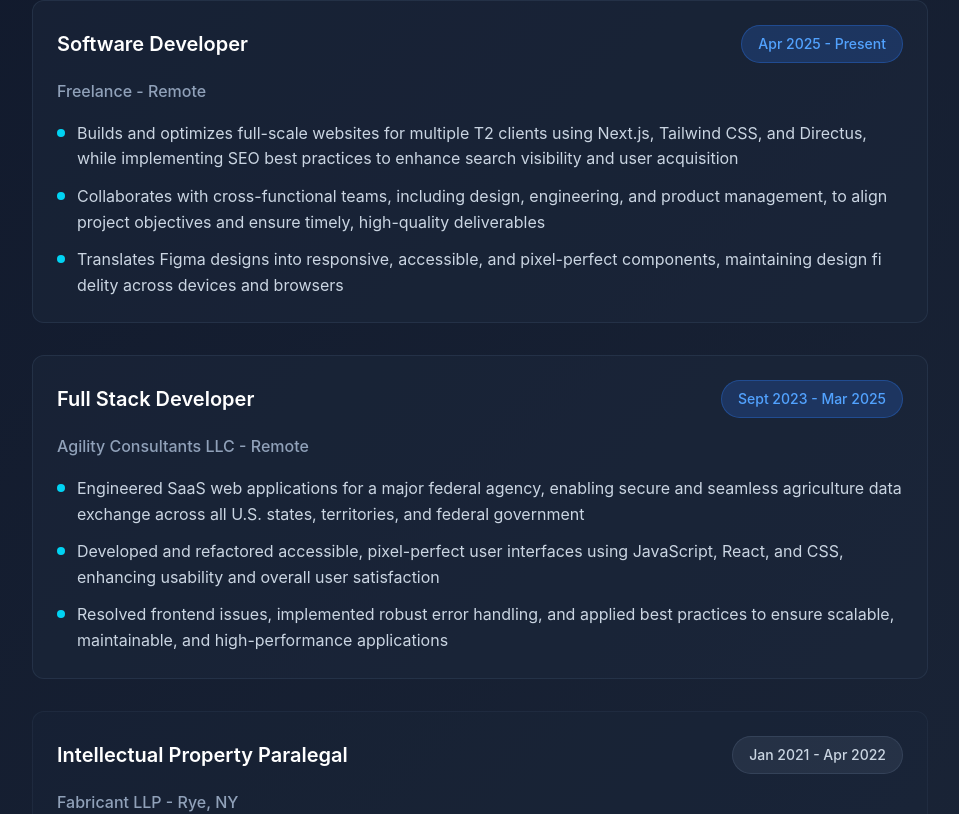
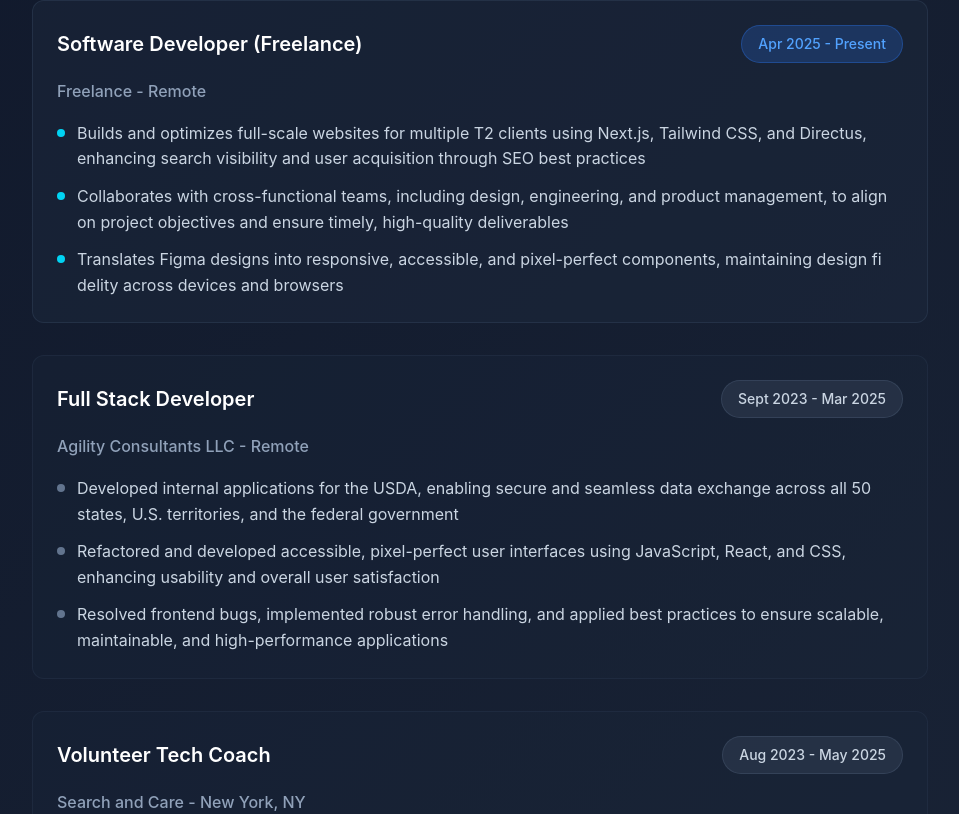
Before and after one commit to Lynsiearagon/lynsie-aragon-portfolio, a Next.js app: page /experience in a window 1280 px wide. Shown: the part 572-1386 px from the top of the page, without its empty margins (160-1119 px from the left). Built offline with nearby package versions, Linux system fonts and the light colour scheme.

Commit message:
Refactor Experience page and add data file

```diff
--- a/src/app/experience/page.tsx
+++ b/src/app/experience/page.tsx
@@ -1,3 +1,5 @@
+import { workHistory } from "@/data/data";
+
 export default function ExperiencePage() {
   return (
     <div className="max-w-4xl mx-auto">
@@ -51,133 +53,30 @@ export default function ExperiencePage() {
         </h2>
 
         <div className="space-y-8">
-          {/* Full Stack Developer */}
-          <div className="bg-slate-800/50 rounded-xl p-6 border border-slate-700/50 hover:border-blue-400/30 transition-all duration-300">
-            <div className="flex flex-col md:flex-row justify-between items-start md:items-center mb-4">
-              <h3 className="text-xl font-semibold text-white mb-2 md:mb-0">
-                Software Developer
-              </h3>
-              <span className="px-4 py-2 bg-blue-500/20 text-blue-400 rounded-full text-sm font-medium border border-blue-500/30">
-                Apr 2025 - Present
-              </span>
-            </div>
-            <p className="text-slate-400 mb-4 font-medium">
-              Freelance - Remote
-            </p>
-            <ul className="space-y-3 text-slate-300">
-              <li className="flex items-start">
-                <div className="w-2 h-2 bg-cyan-400 rounded-full mt-2 mr-3 flex-shrink-0"></div>
-                <span>
-                  Builds and optimizes full-scale websites for multiple T2
-                  clients using Next.js, Tailwind CSS, and Directus, while
-                  implementing SEO best practices to enhance search visibility
-                  and user acquisition
-                </span>
-              </li>
-              <li className="flex items-start">
-                <div className="w-2 h-2 bg-cyan-400 rounded-full mt-2 mr-3 flex-shrink-0"></div>
-                <span>
-                  Collaborates with cross-functional teams, including design,
-                  engineering, and product management, to align project
-                  objectives and ensure timely, high-quality deliverables
-                </span>
-              </li>
-              <li className="flex items-start">
-                <div className="w-2 h-2 bg-cyan-400 rounded-full mt-2 mr-3 flex-shrink-0"></div>
-                <span>
-                  Translates Figma designs into responsive, accessible, and
-                  pixel-perfect components, maintaining design fi delity across
-                  devices and browsers
-                </span>
-              </li>
-            </ul>
-          </div>
-
-          {/* Full Stack Developer */}
-          <div className="bg-slate-800/50 rounded-xl p-6 border border-slate-700/50 hover:border-blue-400/30 transition-all duration-300">
-            <div className="flex flex-col md:flex-row justify-between items-start md:items-center mb-4">
-              <h3 className="text-xl font-semibold text-white mb-2 md:mb-0">
-                Full Stack Developer
-              </h3>
-              <span className="px-4 py-2 bg-blue-500/20 text-blue-400 rounded-full text-sm font-medium border border-blue-500/30">
-                Sept 2023 - Mar 2025
-              </span>
-            </div>
-            <p className="text-slate-400 mb-4 font-medium">
-              Agility Consultants LLC - Remote
-            </p>
-            <ul className="space-y-3 text-slate-300">
-              <li className="flex items-start">
-                <div className="w-2 h-2 bg-cyan-400 rounded-full mt-2 mr-3 flex-shrink-0"></div>
-                <span>
-                  Engineered SaaS web applications for a major federal agency,
-                  enabling secure and seamless agriculture data exchange across
-                  all U.S. states, territories, and federal government
-                </span>
-              </li>
-              <li className="flex items-start">
-                <div className="w-2 h-2 bg-cyan-400 rounded-full mt-2 mr-3 flex-shrink-0"></div>
-                <span>
-                  Developed and refactored accessible, pixel-perfect user
-                  interfaces using JavaScript, React, and CSS, enhancing
-                  usability and overall user satisfaction
-                </span>
-              </li>
-              <li className="flex items-start">
-                <div className="w-2 h-2 bg-cyan-400 rounded-full mt-2 mr-3 flex-shrink-0"></div>
-                <span>
-                  Resolved frontend issues, implemented robust error handling,
-                  and applied best practices to ensure scalable, maintainable,
-                  and high-performance applications
-                </span>
-              </li>
-            </ul>
-          </div>
-
-          {/* Paralegal Positions */}
-          {[
-            {
-              title: "Intellectual Property Paralegal",
-              company: "Fabricant LLP",
-              location: "Rye, NY",
-              period: "Jan 2021 - Apr 2022",
-            },
-            {
-              title: "Securities and Anti-Trust Paralegal",
-              company: "Hach Rose LLP",
-              location: "New York, NY",
-              period: "Sept 2019 - Jan 2021",
-            },
-            {
-              title: "Intellectual Property Legal Assistant",
-              company: "Desmarais LLP",
-              location: "New York, NY",
-              period: "Jun 2018 - Aug 2019",
-            },
-          ].map((job, index) => (
+          {workHistory.map((job, index) => (
             <div
               key={index}
-              className="bg-slate-800/30 rounded-xl p-6 border border-slate-700/30 hover:border-slate-600/50 transition-all duration-300"
+              className={`${job.isCurrent ? "bg-slate-800/50 rounded-xl p-6 border border-slate-700/50 hover:border-blue-400/30 transition-all duration-300" : "bg-slate-800/30 rounded-xl p-6 border border-slate-700/30 hover:border-slate-600/50 transition-all duration-300"}`}
             >
               <div className="flex flex-col md:flex-row justify-between items-start md:items-center mb-4">
                 <h3 className="text-xl font-semibold text-white mb-2 md:mb-0">
                   {job.title}
                 </h3>
-                <span className="px-4 py-2 bg-slate-600/30 text-slate-300 rounded-full text-sm font-medium border border-slate-600/50">
+                <span className={`${job.isCurrent ? "px-4 py-2 bg-blue-500/20 text-blue-400 rounded-full text-sm font-medium border border-blue-500/30" : "px-4 py-2 bg-slate-600/30 text-slate-300 rounded-full text-sm font-medium border border-slate-600/50"}`}>
                   {job.period}
                 </span>
               </div>
               <p className="text-slate-400 mb-4 font-medium">
                 {job.company} - {job.location}
               </p>
+
               <ul className="space-y-3 text-slate-300">
-                <li className="flex items-start">
-                  <div className="w-2 h-2 bg-slate-500 rounded-full mt-2 mr-3 flex-shrink-0"></div>
-                  <span>
-                    Litigation - Maintained case organization and prepared for
-                    trials, hearings, and depositions
-                  </span>
-                </li>
+                {job.description.map((bulletPoint: string, idx: Number) => (
+                  <li key={`${idx}`} className="flex items-start">
+                    <div className={`${job.isCurrent ? "w-2 h-2 bg-cyan-400 rounded-full mt-2 mr-3 flex-shrink-0" : "w-2 h-2 bg-slate-500 rounded-full mt-2 mr-3 flex-shrink-0"}` }></div>
+                    <span>{bulletPoint}</span>
+                  </li>
+                ))}
               </ul>
             </div>
           ))}
--- a/src/app/page.tsx
+++ b/src/app/page.tsx
@@ -1,6 +1,7 @@
 import Image from "next/image";
 import portfolioPicture from "../../public/photos/me.jpg";
 import Link from "next/link";
+import { skills } from "@/data/data";
 
 export default function Home() {
   return (
@@ -73,28 +74,22 @@ export default function Home() {
           {/* Bowling Section */}
           <div className="bg-slate-800/50 rounded-xl p-6 border border-slate-700/50">
             <h3 className="text-xl font-semibold text-cyan-400 mb-3">
-              🎳 Passionate Bowler
+              🎳 Bowler
             </h3>
             <p className="text-slate-300 leading-relaxed">
               I&apos;ve been a bowler since I was nine years old, went to
               <span className="text-blue-400 font-semibold">
                 {" "}
-                Prairie View A&M University
+                Prairie View A&M University {" "}
               </span>
-              on a bowling scholarship (majoring in criminal justice, not
-              computer science -
-              <span className="text-cyan-400 font-semibold">
-                {" "}
-                career changer here
-              </span>
-              ), and I still bowl today. On Wednesday nights you can find me at
+              on a bowling scholarship, majoring in criminal justice, and I still bowl today. On Wednesday nights you can find me at
               my bowling league in pursuit of my lifelong mission - bowl a 300!
             </p>
             <Link
               href="/bowling"
               className="inline-flex items-center mt-4 px-6 py-3 bg-gradient-to-r from-blue-500 to-cyan-500 hover:from-blue-600 hover:to-cyan-600 text-white font-medium rounded-lg transition-all duration-200 transform hover:scale-105 hover:shadow-lg"
             >
-              Check out my Bowling section
+              Check out my bowling stats
               <svg
                 className="ml-2 w-4 h-4"
                 fill="none"
@@ -113,16 +108,7 @@ export default function Home() {
 
           {/* Skills Preview */}
           <div className="flex flex-wrap gap-2">
-            {[
-              "React",
-              "NextJS",
-              "TypeScript",
-              "Tailwind CSS",
-              "Node.js",
-              "Full Stack",
-              "SQL Databases",
-              "Cursor",
-            ].map((skill) => (
+            {skills.map((skill) => (
               <span
                 key={skill}
                 className="px-3 py-1 bg-slate-700/50 text-slate-300 text-sm rounded-full border border-slate-600/50 hover:border-blue-400/50 transition-colors"
--- a/src/components/Header.tsx
+++ b/src/components/Header.tsx
@@ -11,7 +11,7 @@ function Header() {
         <div className="flex flex-row justify-between items-start sm:items-center py-4 gap-4">
           <Link href={"/"} className="space-y-1">
             <h1 className="text-4xl sm:text-5xl font-bold bg-gradient-to-r from-blue-400 via-cyan-400 to-blue-500 bg-clip-text text-transparent py-1 md:py-2 text-nowrap">
-              {`${"{ Lynsie Aragon }"}`}
+              Lynsie Aragon
             </h1>
             <p className="text-lg text-slate-300 font-medium">
               Full Stack Developer
--- /dev/null
+++ b/src/data/data.js
@@ -0,0 +1,91 @@
+
+export const bowlingImages = [
+    {
+      src: "/photos/Action-shot.jpg",
+      alt: "Action shot of Lynsie rolling bowling ball during a SWAC tournament in 2015",
+    },
+    {
+      src: "/photos/Nationals-team.jpg",
+      alt: "Group photo of Lynsie and her team at USBC Nationals 2025 tournament",
+    },
+    {
+      src: "/photos/Nationals-me.jpg",
+      alt: "Action shot of Lynsie rolling bowling ball at the 2025 USBC Nationals tournament",
+    },
+    {
+      src: "/photos/PVAMU-team.jpg",
+      alt: "Prairie View A&M University 2017 bowling team"
+    },
+  ];
+
+export const workHistory = [
+  {
+    title: "Software Developer (Freelance)",
+    company: "Freelance",
+    location: "Remote",
+    period: "Apr 2025 - Present",
+    description: ["Builds and optimizes full-scale websites for multiple T2 clients using Next.js, Tailwind CSS, and Directus, enhancing search visibility and user acquisition through SEO best practices", "Collaborates with cross-functional teams, including design, engineering, and product management, to align on project objectives and ensure timely, high-quality deliverables", "Translates Figma designs into responsive, accessible, and pixel-perfect components, maintaining design fi delity across devices and browsers"],
+    isCurrent: true,
+  },
+  {
+    title: "Full Stack Developer",
+    company: "Agility Consultants LLC",
+    location: "Remote",
+    period: "Sept 2023 - Mar 2025",
+    description: ["Developed internal applications for the USDA, enabling secure and seamless data exchange across all 50 states, U.S. territories, and the federal government", "Refactored and developed accessible, pixel-perfect user interfaces using JavaScript, React, and CSS, enhancing usability and overall user satisfaction", "Resolved frontend bugs, implemented robust error handling, and applied best practices to ensure scalable, maintainable, and high-performance applications"],
+    isCurrent: false,
+  },
+  {
+    title: "Volunteer Tech Coach",
+    company: "Search and Care",
+    location: "New York, NY",
+    period: "Aug 2023 - May 2025",
+    description: ["Trained senior citizens to use and troubleshoot personal devices promoting digital wellbeing, independence, and security"],
+    isCurrent: false,
+  },
+  {
+    title: "Career Change",
+    company: "None",
+    location: "New York, NY",
+    period: "Apr 2022 - Sept 2023",
+    description: ["Transitioned from legal to tech"],
+    isCurrent: false,
+  },
+  {
+    title: "Intellectual Property Paralegal",
+    company: "Fabricant LLP",
+    location: "Rye, NY",
+    period: "Jan 2021 - Apr 2022",
+    description: ["Litigation - Maintained case organization and prepared for trials, hearings, and depositions"],
+    isCurrent: false
+  },
+  {
+    title: "Securities and Anti-Trust Paralegal",
+    company: "Hach Rose LLP",
+    location: "New York, NY",
+    period: "Sept 2019 - Jan 2021",
+    description: ["Litigation - Maintained case organization and prepared for trials, hearings, and depositions"],
+    isCurrent: false
+  },
+  {
+    title: "Intellectual Property Legal Assistant",
+    company: "Desmarais LLP",
+    location: "New York, NY",
+    period: "Jun 2018 - Aug 2019",
+    description: ["Litigation - Maintained case organization and prepared for trials, hearings, and depositions"],
+    isCurrent: false
+  },
+]
+
+export const skills = [
+  "React",
+  "NextJS",
+  "TypeScript",
+  "Tailwind CSS",
+  "Node.js",
+  "Full Stack",
+  "SQL Databases",
+  "AI Tools",
+]
+
+export const projects = []
```
Also changed, not shown: src/app/bowling/page.tsx (+4 -3 lines), src/components/Carousel.tsx (+2 -23 lines), 1 other file (tests, documents, lock files or other folders).
